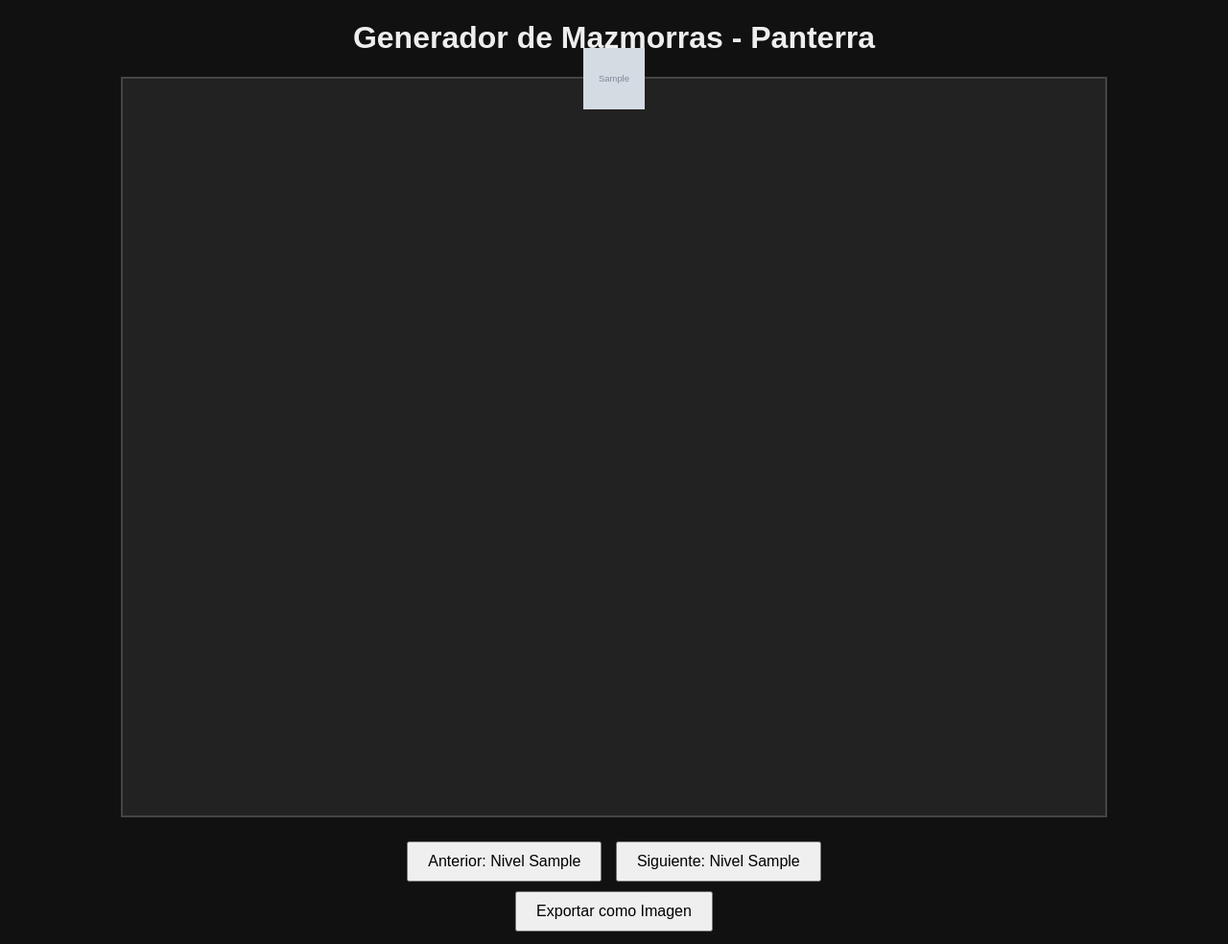
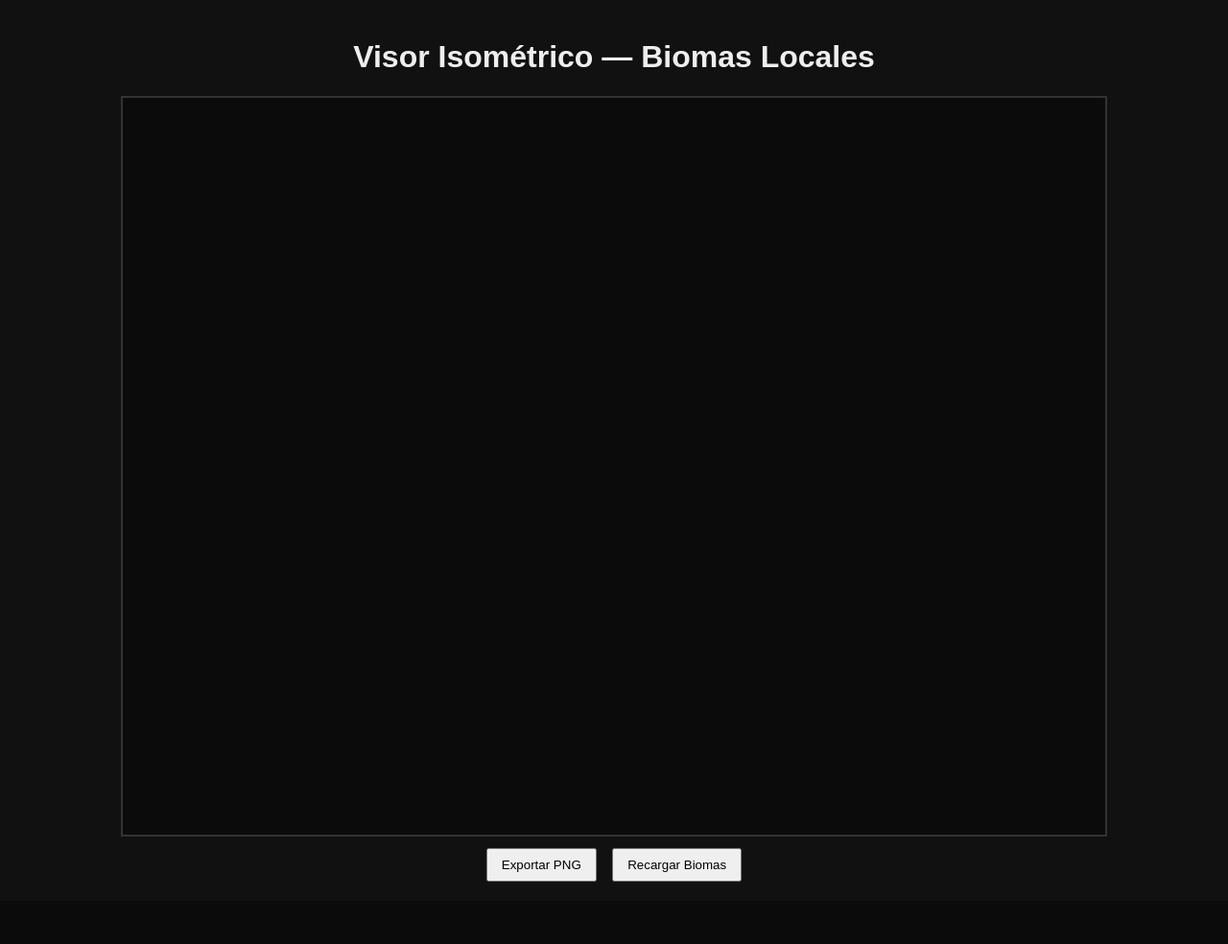
Before and after one commit to zharkrin/generador-mazmorras-panterra, a Flask app: template templates/index.html in a window 1280 px wide. Shown: the whole page at 96% size. After the commit the page ends 919 px from the top, so only its background shows below. Run offline with Flask 3, Linux system fonts and the light colour scheme; the template is opened without the code that fills it: most values are stand-ins (such as "Sample title", 1, 10 or a date in 2020); grey boxes marked "Sample" are stand-in pictures.

Commit message:
Actualizar index.html

```diff
--- a/templates/index.html
+++ b/templates/index.html
@@ -1,77 +1,29 @@
-<!DOCTYPE html>
+<!doctype html>
 <html lang="es">
 <head>
-    <meta charset="UTF-8">
-    <title>Generador de Mazmorras - Panterra</title>
-    <style>
-        body {
-            font-family: Arial, sans-serif;
-            background: #111;
-            color: #eee;
-            text-align: center;
-        }
-        #visor {
-            width: 1024px;
-            height: 768px;
-            margin: 0 auto;
-            position: relative;
-            border: 2px solid #444;
-            background-color: #222;
-        }
-        .tile {
-            position: absolute;
-            width: 128px;
-            height: 128px;
-            transform: scale(0.5) translate(-50%, -50%);
-            transform-origin: top left;
-        }
-        #botonera {
-            margin-top: 20px;
-        }
-        button {
-            padding: 10px 20px;
-            font-size: 16px;
-            margin: 5px;
-        }
-    </style>
+  <meta charset="utf-8" />
+  <meta name="viewport" content="width=device-width,initial-scale=1" />
+  <title>Generador — Visor Isométrico con Biomas (Local)</title>
+  <style>
+    body { background:#111; color:#eee; font-family:Arial, sans-serif; margin:0; padding:20px; text-align:center; }
+    #visor { width:1024px; height:768px; margin: 12px auto; position:relative; border:2px solid #333; background:#0b0b0b; overflow:hidden; }
+    .tile { position:absolute; width:512px; height:512px; pointer-events:none; image-rendering:pixelated; }
+    .controls { margin-top:10px; }
+    button { padding:8px 14px; margin:0 6px; cursor:pointer; }
+  </style>
 </head>
 <body>
-    <h1>Generador de Mazmorras - Panterra</h1>
+  <h1>Visor Isométrico — Biomas Locales</h1>
 
-    <div id="visor">
-        <!-- Aquí se cargan los tiles desde app.py -->
-        {% for tile in tiles %}
-            <img src="{{ url_for('static', filename='Tiles/' + tile.imagen) }}"
-                 class="tile"
-                 style="top: {{ tile.y }}px; left: {{ tile.x }}px;">
-        {% endfor %}
-    </div>
+  <!-- data-nivel se usa para indicar qué archivo de niveles cargar (niveles/nombre.json) -->
+  <div id="visor" data-nivel="{{ nivel }}"></div>
 
-    <div id="botonera">
-        <form method="get" action="/">
-            <button type="submit" name="nivel" value="{{ nivel_anterior }}">Anterior: Nivel {{ nivel_anterior }}</button>
-            <button type="submit" name="nivel" value="{{ nivel_siguiente }}">Siguiente: Nivel {{ nivel_siguiente }}</button>
-        </form>
-        <button id="exportar-imagen">Exportar como Imagen</button>
-    </div>
+  <div class="controls">
+    <button id="exportar-png">Exportar PNG</button>
+    <button id="recargar-biomas">Recargar Biomas</button>
+  </div>
 
-    <!-- html2canvas -->
-    <script src="https://cdnjs.cloudflare.com/ajax/libs/html2canvas/1.4.1/html2canvas.min.js"></script>
-    <script>
-        document.getElementById('exportar-imagen').addEventListener('click', function () {
-            const contenedor = document.getElementById('visor');
-            html2canvas(contenedor, {
-                useCORS: true,
-                allowTaint: true,
-                backgroundColor: null,
-                scale: 2
-            }).then(canvas => {
-                const enlace = document.createElement('a');
-                enlace.download = 'nivel.png';
-                enlace.href = canvas.toDataURL('image/png');
-                enlace.click();
-            });
-        });
-    </script>
+  <!-- Script principal (módulo ES6) -->
+  <script type="module" src="/static/js/main.js"></script>
 </body>
 </html>
```
